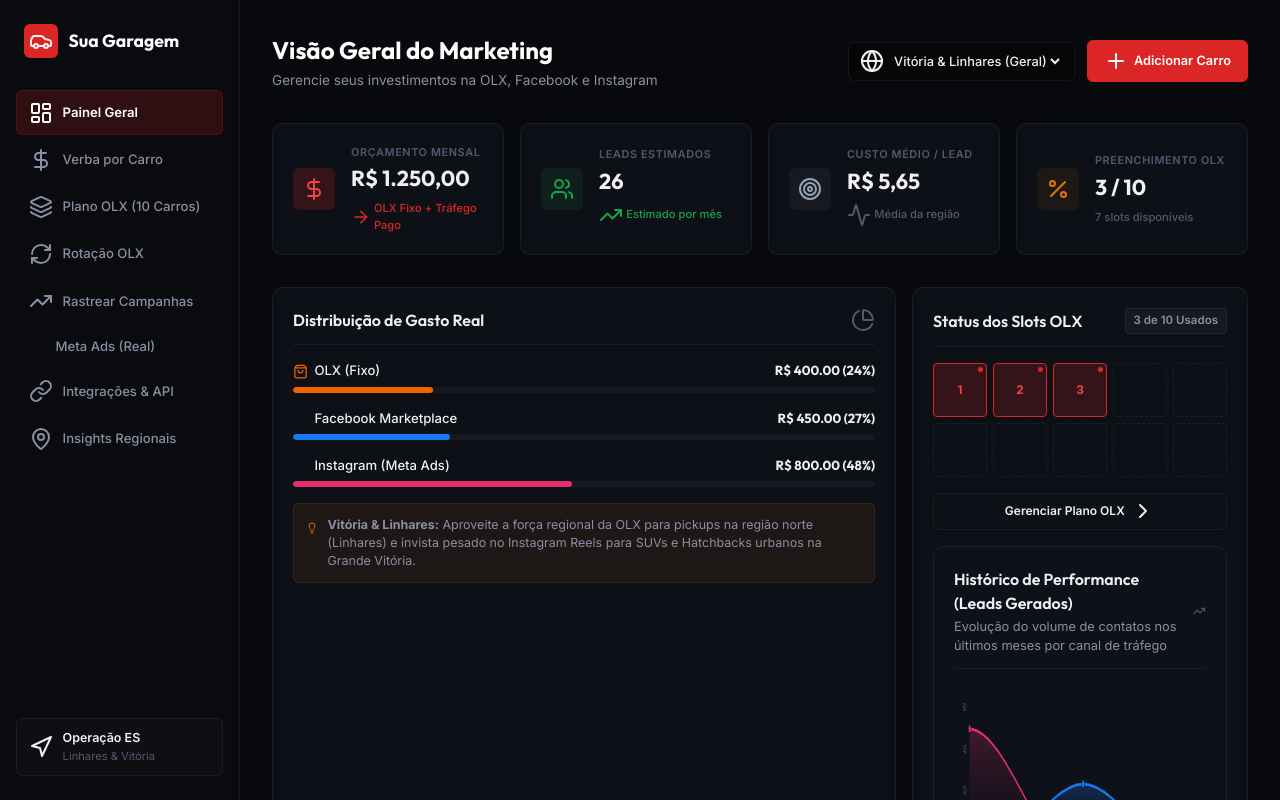
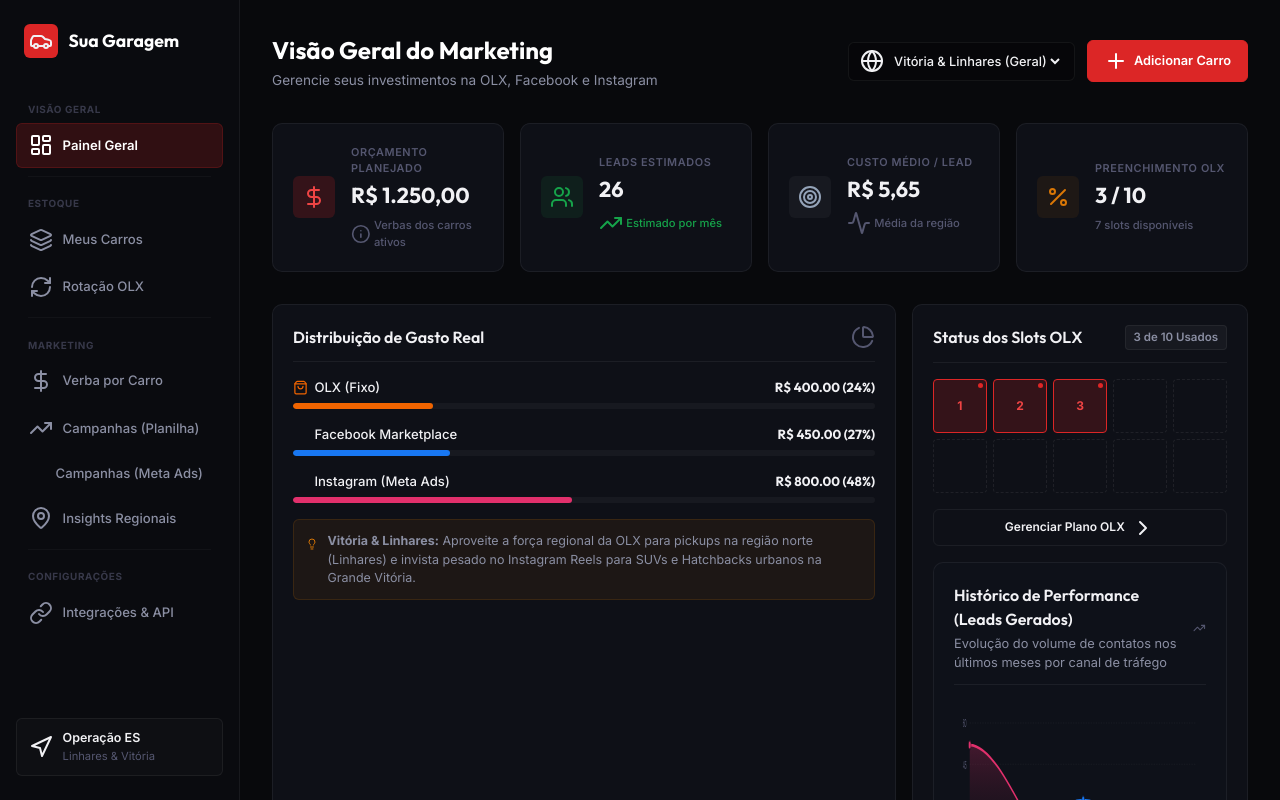
Before and after one commit to lucasgabrielberto0911-cloud/painel-marketing, a website: page index.html in a window 1280 px wide. Drawn offline with nearby package versions, Linux system fonts and the light colour scheme.

Commit message:
Organiza a navegacao em secoes agrupadas e corrige card de orcamento planejado

```diff
--- a/app.js
+++ b/app.js
@@ -350,10 +350,10 @@
     const titles = {
         overview: "Visão Geral do Marketing",
         simulator: "Verba Real por Carro",
-        "olx-manager": "Gerenciador do Plano OLX",
+        "olx-manager": "Meus Carros (Plano OLX)",
         "olx-rotation": "Painel de Rotação OLX",
-        "meta-ads": "Campanhas Meta Ads (Real-Time)",
-        "campaign-tracker": "Rastreamento de Performance Real",
+        "meta-ads": "Campanhas (Meta Ads Live)",
+        "campaign-tracker": "Campanhas (Planilha Sheets)",
         integrations: "Conexões de API & Planilhas",
         "local-insights": "Insights de Mercado Regional (ES)"
     };
--- a/index.html
+++ b/index.html
@@ -28,37 +28,54 @@
             </div>
 
             <nav class="nav-menu">
+                <!-- Visão Geral -->
+                <div class="nav-group-header">Visão Geral</div>
                 <a href="#overview" class="nav-item active" id="nav-overview" onclick="switchTab('overview')">
                     <i data-lucide="layout-dashboard"></i>
                     <span>Painel Geral</span>
                 </a>
-                <a href="#simulator" class="nav-item" id="nav-simulator" onclick="switchTab('simulator')">
-                    <i data-lucide="dollar-sign"></i>
-                    <span>Verba por Carro</span>
-                </a>
+
+                <div class="nav-group-divider"></div>
+
+                <!-- Estoque -->
+                <div class="nav-group-header">Estoque</div>
                 <a href="#olx-manager" class="nav-item" id="nav-olx-manager" onclick="switchTab('olx-manager')">
                     <i data-lucide="layers"></i>
-                    <span>Plano OLX (10 Carros)</span>
+                    <span>Meus Carros</span>
                 </a>
                 <a href="#olx-rotation" class="nav-item" id="nav-olx-rotation" onclick="switchTab('olx-rotation')">
                     <i data-lucide="refresh-cw"></i>
                     <span>Rotação OLX</span>
                 </a>
+
+                <div class="nav-group-divider"></div>
+
+                <!-- Marketing -->
+                <div class="nav-group-header">Marketing</div>
+                <a href="#simulator" class="nav-item" id="nav-simulator" onclick="switchTab('simulator')">
+                    <i data-lucide="dollar-sign"></i>
+                    <span>Verba por Carro</span>
+                </a>
                 <a href="#campaign-tracker" class="nav-item" id="nav-campaign-tracker" onclick="switchTab('campaign-tracker')">
                     <i data-lucide="trending-up"></i>
-                    <span>Rastrear Campanhas</span>
+                    <span>Campanhas (Planilha)</span>
                 </a>
                 <a href="#meta-ads" class="nav-item" id="nav-meta-ads" onclick="switchTab('meta-ads')">
                     <i data-lucide="facebook"></i>
-                    <span>Meta Ads (Real)</span>
-                </a>
-                <a href="#integrations" class="nav-item" id="nav-integrations" onclick="switchTab('integrations')">
-                    <i data-lucide="link"></i>
-                    <span>Integrações & API</span>
+                    <span>Campanhas (Meta Ads)</span>
                 </a>
                 <a href="#local-insights" class="nav-item" id="nav-local-insights" onclick="switchTab('local-insights')">
                     <i data-lucide="map-pin"></i>
                     <span>Insights Regionais</span>
+                </a>
+
+                <div class="nav-group-divider"></div>
+
+                <!-- Configurações -->
+                <div class="nav-group-header">Configurações</div>
+                <a href="#integrations" class="nav-item" id="nav-integrations" onclick="switchTab('integrations')">
+                    <i data-lucide="link"></i>
+                    <span>Integrações & API</span>
                 </a>
             </nav>
 
@@ -108,10 +125,10 @@
                             <i data-lucide="dollar-sign"></i>
                         </div>
                         <div class="stat-data">
-                            <h3>Orçamento Mensal</h3>
-                            <p class="stat-value" id="stat-budget">R$ 2.000,00</p>
-                            <span class="stat-change negative">
-                                <i data-lucide="arrow-right"></i> OLX Fixo + Tráfego Pago
+                            <h3>Orçamento Planejado</h3>
+                            <p class="stat-value" id="stat-budget">R$ 0,00</p>
+                            <span class="stat-change neutral" id="stat-budget-sub">
+                                <i data-lucide="info"></i> Verbas dos carros ativos
                             </span>
                         </div>
                     </div>
--- a/style.css
+++ b/style.css
@@ -147,6 +147,22 @@
     flex-direction: column;
     gap: 2px;
     flex-grow: 1;
+}
+
+.nav-group-header {
+    font-size: 0.62rem;
+    font-weight: 700;
+    text-transform: uppercase;
+    letter-spacing: 0.06em;
+    color: var(--text-muted);
+    padding: 0.75rem 0.75rem 0.25rem 0.75rem;
+    opacity: 0.6;
+}
+
+.nav-group-divider {
+    height: 1px;
+    background: rgba(255, 255, 255, 0.03);
+    margin: 0.35rem 0.75rem;
 }
 
 .nav-item {
```
